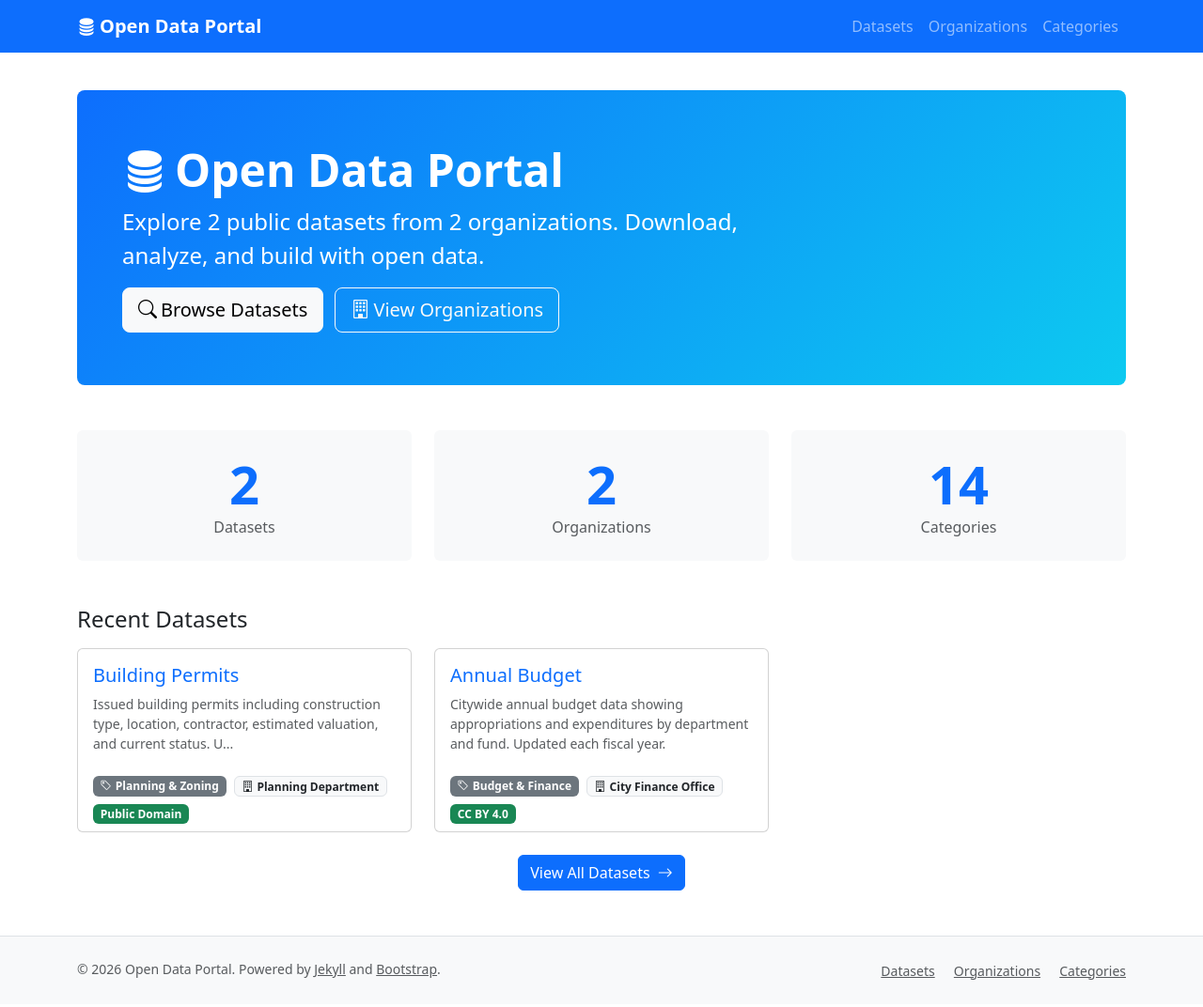
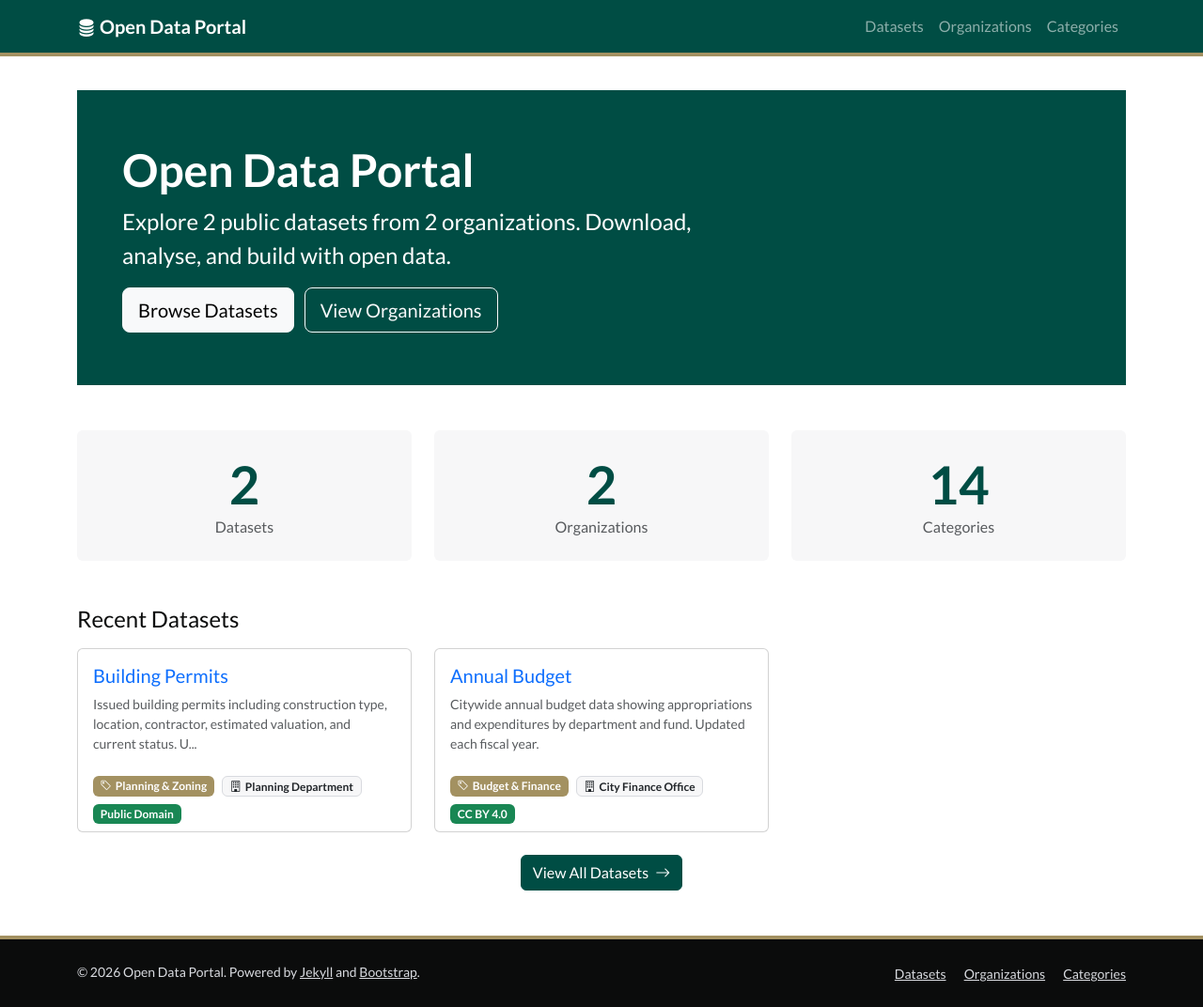
Before and after one commit to sweeneyeamonn/my-project, a Jekyll site: the page built from index.html, in a window 1280 px wide and 1072 px high. Shown: the whole window at 94% size. Built offline with Jekyll 4.4.1, drawn with Linux system fonts in a browser that asks for light colours.

Commit message:
style: apply GOV.IE Design System foundations
- Load Lato typeface via Google Fonts (gov.ie primary font)
- Replace Bootstrap blue with Emerald (#004d44) as primary colour
- Add Gold (#a39161) as secondary with navbar bottom-border accent
- Set near-black (#0b0c0c) body text and gov.ie grey scale
- Add yellow (#ffdd00) focus ring for WCAG accessibility compliance
- Update hero to solid emerald (no gradient)
- Restyle footer to dark near-black with gold top border

Co-Authored-By: Claude Sonnet 4.6 <noreply@anthropic.com>

```diff
--- a/_includes/footer.html
+++ b/_includes/footer.html
@@ -1,17 +1,17 @@
-<footer class="bg-light border-top mt-5 py-4">
+<footer class="site-footer mt-5 py-4">
   <div class="container">
     <div class="row">
       <div class="col-md-6">
-        <p class="mb-0 text-muted small">
+        <p class="mb-0 small">
           &copy; {{ 'now' | date: "%Y" }} {{ site.title }}.
-          Powered by <a href="https://jekyllrb.com" class="text-muted">Jekyll</a>
-          and <a href="https://getbootstrap.com" class="text-muted">Bootstrap</a>.
+          Powered by <a href="https://jekyllrb.com">Jekyll</a>
+          and <a href="https://getbootstrap.com">Bootstrap</a>.
         </p>
       </div>
       <div class="col-md-6 text-md-end">
-        <a href="{{ '/datasets/' | relative_url }}" class="text-muted small me-3">Datasets</a>
-        <a href="{{ '/organizations/' | relative_url }}" class="text-muted small me-3">Organizations</a>
-        <a href="{{ '/categories/' | relative_url }}" class="text-muted small">Categories</a>
+        <a href="{{ '/datasets/' | relative_url }}" class="small me-3">Datasets</a>
+        <a href="{{ '/organizations/' | relative_url }}" class="small me-3">Organizations</a>
+        <a href="{{ '/categories/' | relative_url }}" class="small">Categories</a>
       </div>
     </div>
   </div>
--- a/_includes/head.html
+++ b/_includes/head.html
@@ -2,6 +2,11 @@
 <meta name="viewport" content="width=device-width, initial-scale=1">
 <title>{% if page.title %}{{ page.title }} | {% endif %}{{ site.title }}</title>
 <meta name="description" content="{% if page.description %}{{ page.description }}{% else %}{{ site.description }}{% endif %}">
+
+<!-- Lato — GOV.IE primary typeface -->
+<link rel="preconnect" href="https://fonts.googleapis.com">
+<link rel="preconnect" href="https://fonts.gstatic.com" crossorigin>
+<link href="https://fonts.googleapis.com/css2?family=Lato:wght@400;700&display=swap" rel="stylesheet">
 
 <!-- Bootstrap 5.3.2 CSS -->
 <link rel="stylesheet"
@@ -14,11 +19,101 @@
   href="https://cdn.jsdelivr.net/npm/bootstrap-icons@1.11.3/font/bootstrap-icons.min.css">
 
 <style>
+  /* ── GOV.IE Design System tokens ───────────────────────────────────────── */
+  :root {
+    /* Primitive palette */
+    --gi-emerald-700:    #006658;
+    --gi-emerald-800:    #004d44;
+    --gi-emerald-900:    #003630;
+    --gi-gold-400:       #baa980;
+    --gi-gold-500:       #a39161;
+    --gi-gray-50:        #f7f7f8;
+    --gi-gray-200:       #d8dadf;
+    --gi-gray-600:       #686d78;
+    --gi-gray-950:       #0b0c0c;
+    --gi-yellow:         #ffdd00;
+    --gi-blue-700:       #2c55a2;
+    --gi-blue-800:       #1e3d7a;
+
+    /* Bootstrap global overrides */
+    --bs-body-font-family:  'Lato', Arial, sans-serif;
+    --bs-body-color:        var(--gi-gray-950);
+    --bs-body-bg:           #ffffff;
+    --bs-border-color:      var(--gi-gray-200);
+    --bs-link-color:        var(--gi-blue-700);
+    --bs-link-hover-color:  var(--gi-blue-800);
+
+    /* Primary = Emerald */
+    --bs-primary:           var(--gi-emerald-800);
+    --bs-primary-rgb:       0, 77, 68;
+
+    /* Secondary = Gold */
+    --bs-secondary:         var(--gi-gold-500);
+    --bs-secondary-rgb:     163, 145, 97;
+
+    /* Light surface */
+    --bs-light:             var(--gi-gray-50);
+    --bs-light-rgb:         247, 247, 248;
+  }
+
+  /* Button — primary (Emerald) */
+  .btn-primary {
+    --bs-btn-color:              #fff;
+    --bs-btn-bg:                 var(--gi-emerald-800);
+    --bs-btn-border-color:       var(--gi-emerald-800);
+    --bs-btn-hover-color:        #fff;
+    --bs-btn-hover-bg:           var(--gi-emerald-900);
+    --bs-btn-hover-border-color: var(--gi-emerald-900);
+    --bs-btn-active-color:       #fff;
+    --bs-btn-active-bg:          var(--gi-emerald-900);
+    --bs-btn-active-border-color:var(--gi-emerald-900);
+    --bs-btn-focus-shadow-rgb:   0, 77, 68;
+  }
+
+  /* Button — outline-primary */
+  .btn-outline-primary {
+    --bs-btn-color:              var(--gi-emerald-800);
+    --bs-btn-border-color:       var(--gi-emerald-800);
+    --bs-btn-hover-color:        #fff;
+    --bs-btn-hover-bg:           var(--gi-emerald-800);
+    --bs-btn-hover-border-color: var(--gi-emerald-800);
+    --bs-btn-active-color:       #fff;
+    --bs-btn-active-bg:          var(--gi-emerald-900);
+  }
+
+  /* Accessible focus ring — GOV.IE yellow */
+  :focus-visible {
+    outline: 3px solid var(--gi-yellow) !important;
+    outline-offset: 2px !important;
+    box-shadow: none !important;
+  }
+
+  /* ── Layout ─────────────────────────────────────────────────────────────── */
   body { padding-top: 4.5rem; }
+
+  /* ── Navbar — gold bottom accent line ───────────────────────────────────── */
+  .navbar { border-bottom: 4px solid var(--gi-gold-500); }
+
+  /* ── Hero ───────────────────────────────────────────────────────────────── */
+  .hero { background-color: var(--gi-emerald-800); }
+
+  /* ── Dataset cards ──────────────────────────────────────────────────────── */
   .dataset-card { transition: box-shadow .15s ease-in-out; }
-  .dataset-card:hover { box-shadow: 0 .25rem .75rem rgba(0,0,0,.1); }
+  .dataset-card:hover { box-shadow: 0 .25rem .75rem rgba(0,0,0,.12); }
+
+  /* ── Metadata sidebar table ─────────────────────────────────────────────── */
+  .meta-table th { white-space: nowrap; width: 35%; }
+
+  /* ── Data preview table ─────────────────────────────────────────────────── */
   .preview-table-wrapper { overflow-x: auto; font-size: .85rem; }
   .preview-table-wrapper table { min-width: 600px; }
-  .meta-table th { white-space: nowrap; width: 35%; }
-  .hero { background: linear-gradient(135deg, #0d6efd 0%, #0dcaf0 100%); }
+
+  /* ── Footer ─────────────────────────────────────────────────────────────── */
+  .site-footer {
+    background-color: var(--gi-gray-950);
+    color: var(--gi-gray-200);
+    border-top: 4px solid var(--gi-gold-500);
+  }
+  .site-footer a { color: var(--gi-gray-200); }
+  .site-footer a:hover { color: #fff; }
 </style>
--- a/index.html
+++ b/index.html
@@ -4,20 +4,18 @@ title: Home
 ---
 
 <!-- Hero -->
-<div class="hero text-white rounded-3 p-5 mb-5">
+<div class="hero text-white p-5 mb-5">
   <div class="py-2">
-    <h1 class="display-5 fw-bold">
-      <i class="bi bi-database-fill me-2"></i>Open Data Portal
-    </h1>
+    <h1 class="display-5 fw-bold">Open Data Portal</h1>
     <p class="col-md-8 fs-4">
       Explore {{ site.datasets | size }} public datasets from {{ site.organizations | size }}
-      organizations. Download, analyze, and build with open data.
+      organizations. Download, analyse, and build with open data.
     </p>
     <a href="{{ '/datasets/' | relative_url }}" class="btn btn-light btn-lg me-2">
-      <i class="bi bi-search me-1"></i>Browse Datasets
+      Browse Datasets
     </a>
     <a href="{{ '/organizations/' | relative_url }}" class="btn btn-outline-light btn-lg">
-      <i class="bi bi-building me-1"></i>View Organizations
+      View Organizations
     </a>
   </div>
 </div>
```
